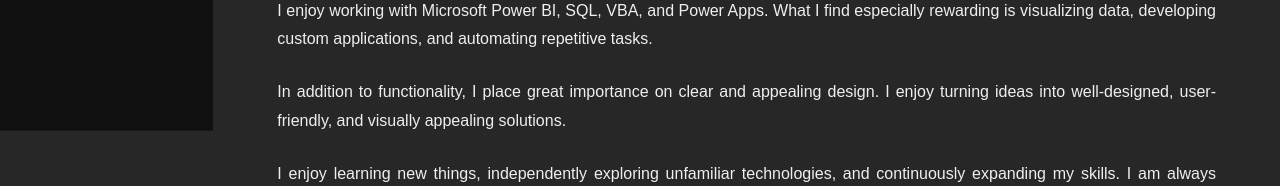
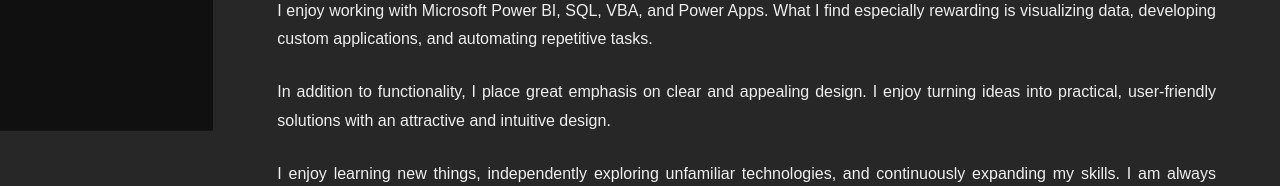
Before and after one commit to Susi-88/MyCV-Website, a plain HTML site: page en/index.html in a window 1280 px wide. Shown: the part 563-749 px from the top of the page. Drawn offline with Linux system fonts and the light colour scheme.

Commit message:
Feat - add English profile description and career interests section

```diff
--- a/en/index.html
+++ b/en/index.html
@@ -99,8 +99,8 @@
                                 developing custom applications, and automating repetitive tasks.
                             </p>
                             <p>
-                                In addition to functionality, I place great importance on clear and appealing design.
-                                I enjoy turning ideas into well-designed, user-friendly, and visually appealing solutions.
+                                In addition to functionality, I place great emphasis on clear and appealing design.
+                                I enjoy turning ideas into practical, user-friendly solutions with an attractive and intuitive design.
                             </p>
                             <p>
                                 I enjoy learning new things, independently exploring unfamiliar technologies, and continuously expanding my skills.
```
